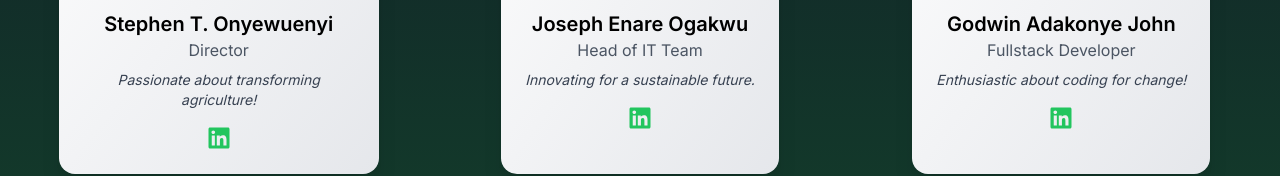
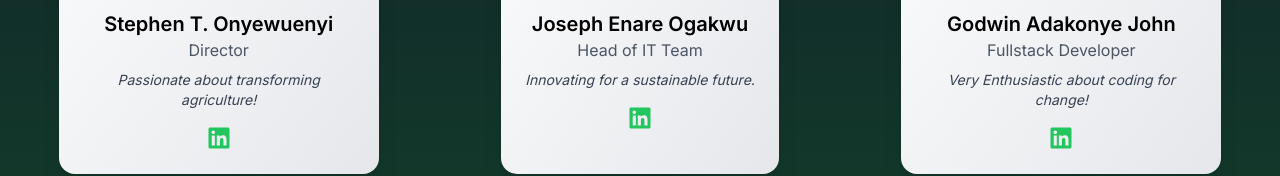
Before and after one commit to Agrovestors/Agrovest, a Next.js app: page /meet-our-team in a window 1280 px wide. Shown: the part 514-690 px from the top of the page. Built offline with nearby package versions, Linux system fonts and the light colour scheme.

Commit message:
Now fetches all relevant data

```diff
--- a/src/app/(user)/meet-our-team/page.tsx
+++ b/src/app/(user)/meet-our-team/page.tsx
@@ -33,7 +33,7 @@ const teamMembers: TeamMember[] = [
     role: "Fullstack Developer",
     imgSrc:
       "https://cdn.sanity.io/media-libraries/mlaKfSRt1EzA/images/ea6323c3a8b526810c3bbd925ea260af9a9886f2-1727x1996.png",
-    quote: "Enthusiastic about coding for change!",
+    quote: "Very Enthusiastic about coding for change!",
     linkedin: "https://www.linkedin.com/in/godwin-john-15a775287/",
   },
   {
--- a/src/components/Hero.tsx
+++ b/src/components/Hero.tsx
@@ -26,7 +26,7 @@ const Hero = () => {
       <div className="relative w-full h-[calc(100vh-80px)] overflow-hidden">
         <video
           className="w-full h-full object-cover"
-          // src="https://cdn.sanity.io/media-libraries/mlaKfSRt1EzA/files/1f6e677e3420c22300f0cb2fb0a0cb147825d9a2.mp4"
+          src="https://cdn.sanity.io/media-libraries/mlaKfSRt1EzA/files/1f6e677e3420c22300f0cb2fb0a0cb147825d9a2.mp4"
           autoPlay
           loop
           muted
```
